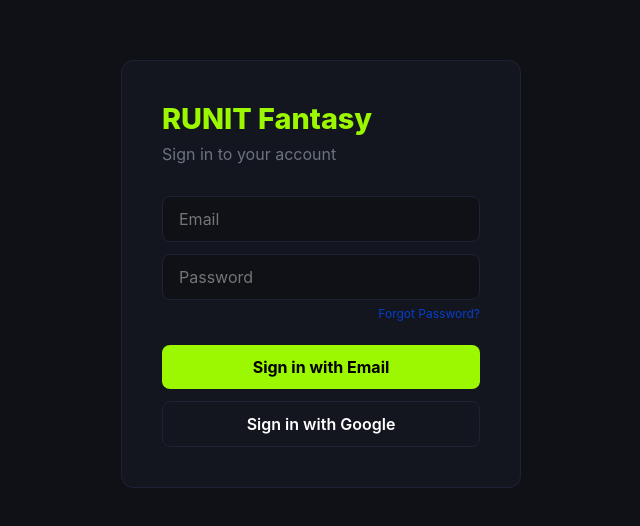
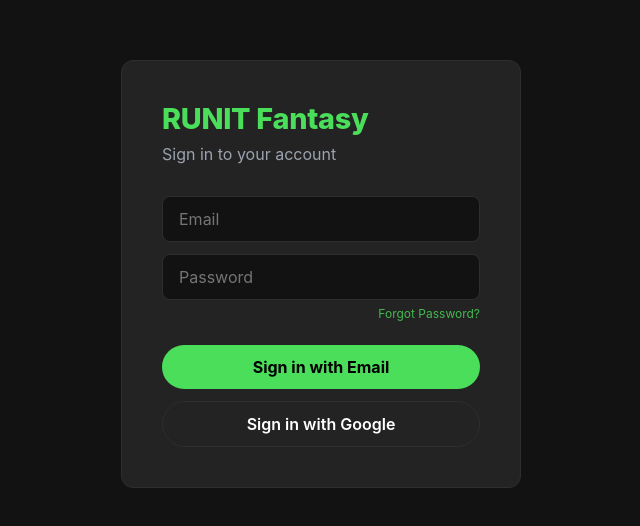
Before and after one commit to MA1NZU/RUNIT-Fantasy, a Next.js app: page /login in a window 1280 px wide. Shown: the part 126-652 px from the top of the page, without its empty margins (319-959 px from the left). Built offline with nearby package versions, Linux system fonts and the light colour scheme; no server answers.

Commit message:
Update globals.css

```diff
--- a/app/globals.css
+++ b/app/globals.css
@@ -5,18 +5,18 @@
 }
 
 :root {
-  --bg: #0f1117;
-  --surface: #13161f;
-  --border: #1e2235;
+  --bg: #121212;
+  --surface: #232323;
+  --border: #2e2e2e;
   --text: #ffffff;
-  --text-muted: #6b7280;
-  --blue: #0347f4;
-  --blue-dim: rgba(3, 71, 244, 0.15);
-  --blue-border: rgba(3, 71, 244, 0.3);
-  --accent: #9bf800;
-  --accent-dim: rgba(155, 248, 0, 0.12);
-  --red: #ff4444;
-  --green: #44ff88;
+  --text-muted: #9ca3af;
+  --blue: #4ade5a;
+  --blue-dim: rgba(74, 222, 90, 0.15);
+  --blue-border: rgba(74, 222, 90, 0.32);
+  --accent: #4ade5a;
+  --accent-dim: rgba(74, 222, 90, 0.14);
+  --red: #f26b5b;
+  --green: #4ade5a;
 }
 
 html {
@@ -28,7 +28,7 @@ html {
 body {
   background: var(--bg);
   color: var(--text);
-  font-family: "Inter", Arial, sans-serif;
+  font-family: "Poppins", "Inter", system-ui, Arial, sans-serif;
   min-height: 100vh;
   min-height: 100dvh;
   overflow-x: hidden;
@@ -93,7 +93,7 @@ a:focus-visible,
 input:focus-visible,
 select:focus-visible,
 textarea:focus-visible {
-  outline: 3px solid rgba(155, 248, 0, 0.85);
+  outline: 3px solid rgba(74, 222, 90, 0.9);
   outline-offset: 3px;
 }
 
@@ -119,9 +119,9 @@ textarea:focus-visible {
   align-items: center;
   min-height: 1.35rem;
   padding: 0.08rem 0.38rem;
-  border: 1px solid rgba(155, 248, 0, 0.38);
+  border: 1px solid rgba(74, 222, 90, 0.38);
   border-radius: 999px;
-  background: rgba(155, 248, 0, 0.1);
+  background: rgba(74, 222, 90, 0.1);
   color: var(--accent);
   font-size: 0.62rem;
   font-weight: 900;
@@ -250,7 +250,7 @@ textarea:focus-visible {
   }
 
   .mobile-nav-link.is-active {
-    border-color: rgba(107, 159, 255, 0.65);
+    border-color: rgba(74, 222, 90, 0.65);
     background: var(--blue);
     color: #fff;
   }
@@ -1124,12 +1124,12 @@ textarea:focus-visible {
   }
 
   .mobile-bottom-nav-item.is-active {
-    background: rgba(3, 71, 244, 0.2);
+    background: rgba(74, 222, 90, 0.2);
     color: var(--accent);
   }
 
   .mobile-bottom-nav-more.is-active {
-    color: #8bb5ff;
+    color: #86efac;
   }
 
   .app-shell-content {
@@ -1146,7 +1146,7 @@ textarea:focus-visible {
 
   .mobile-bottom-nav-item {
     min-height: 56px;
-    border-radius: 13px;
+    border-radius: 1;
   }
 
   .mobile-bottom-nav-item svg {
@@ -1312,3 +1312,37 @@ textarea:focus-visible {
     font-size: 8px !important;
   }
 }
+
+/* ===== v34 retheme: flat dark cards, pill buttons & tabs ===== */
+
+/* Every button becomes a pill. !important is required so inline styles
+   (borderRadius: "12px" etc.) cannot override the shape. Inputs, selects
+   and textareas keep their softer corners on purpose. */
+button {
+  border-radius: 999px !important;
+}
+
+/* Navigation pieces that behave like buttons get the same pill shape. */
+.mobile-menu-toggle,
+.mobile-nav-link,
+.mobile-nav-account button {
+  border-radius: 999px !important;
+}
+
+/* Roomier touch targets in the mobile navigation. */
+.mobile-nav-link {
+  min-height: 48px;
+}
+
+.mobile-menu-toggle {
+  min-height: 46px;
+}
+
+/* Heavier, rounded headings by default (Poppins carries the geometric feel;
+   pages that set their own weight inline are unaffected). */
+h1,
+h2,
+h3 {
+  font-weight: 800;
+  letter-spacing: -0.01em;
+}
```
